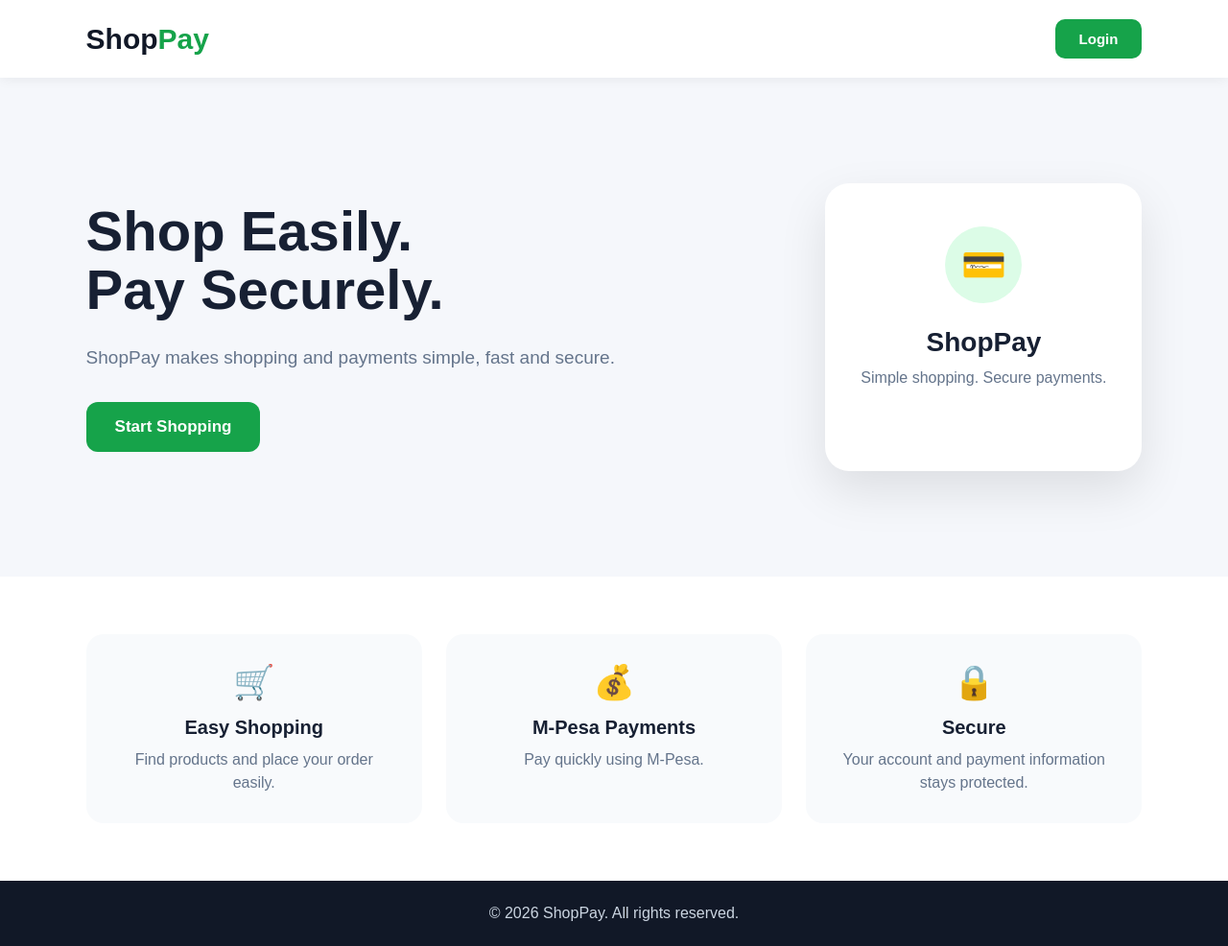
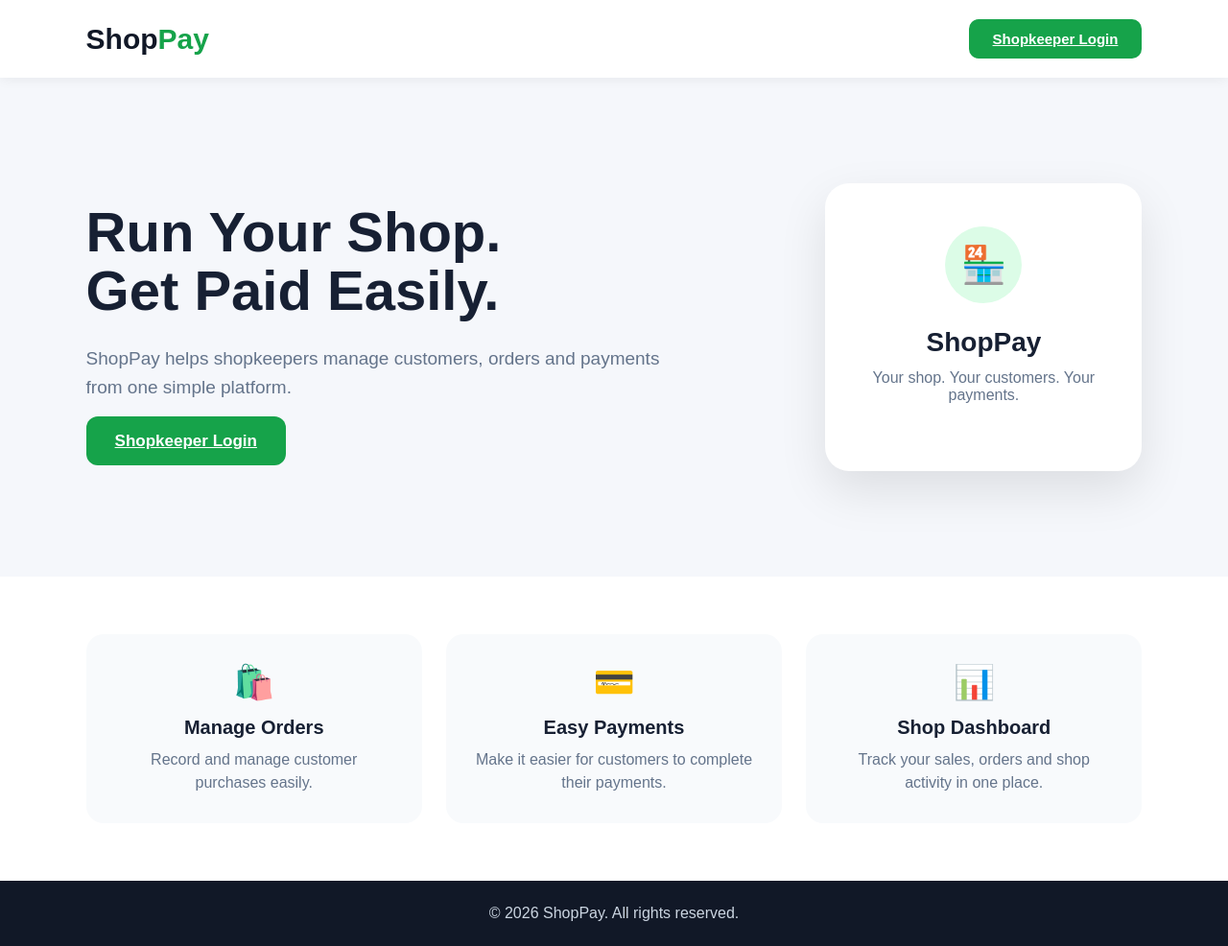
Before and after one commit to kavitadennis89-cloud/shopay, a plain HTML site: page index.html in a window 1280 px wide. Shown: the whole page at 96% size. Drawn offline with Linux system fonts and the light colour scheme.

Commit message:
Update index.html

```diff
--- a/index.html
+++ b/index.html
@@ -4,90 +4,129 @@
     <meta charset="UTF-8">
     <meta name="viewport" content="width=device-width, initial-scale=1.0">
 
-    <title>ShopPay</title>
+    <title>ShopPay - Shopkeeper</title>
 
     <link rel="stylesheet" href="style.css">
 </head>
 
 <body>
 
+    <!-- HEADER -->
     <header class="header">
-        <div class="logo">Shop<span>Pay</span></div>
 
-        <button class="login-btn" onclick="goToLogin()">
-            Login
-        </button>
+        <div class="logo">
+            Shop<span>Pay</span>
+        </div>
+
+        <a href="login.html" class="login-btn">
+            Shopkeeper Login
+        </a>
+
     </header>
 
+
+    <!-- HERO -->
     <main class="hero">
 
         <div class="hero-content">
 
             <h1>
-                Shop Easily.<br>
-                Pay Securely.
+                Run Your Shop.<br>
+                Get Paid Easily.
             </h1>
 
             <p>
-                ShopPay makes shopping and payments
-                simple, fast and secure.
+                ShopPay helps shopkeepers manage customers,
+                orders and payments from one simple platform.
             </p>
 
-            <button class="start-btn" onclick="startShopping()">
-                Start Shopping
-            </button>
+            <a href="login.html" class="start-btn">
+                Shopkeeper Login
+            </a>
 
         </div>
 
+
+        <!-- APP CARD -->
         <div class="hero-card">
 
             <div class="payment-icon">
-                💳
+                🏪
             </div>
 
             <h2>ShopPay</h2>
 
-            <p>Simple shopping. Secure payments.</p>
+            <p>
+                Your shop. Your customers.
+                Your payments.
+            </p>
 
         </div>
 
     </main>
 
+
+    <!-- FEATURES -->
     <section class="features">
 
         <div class="feature">
-            <div>🛒</div>
-            <h3>Easy Shopping</h3>
-            <p>Find products and place your order easily.</p>
+
+            <div>🛍️</div>
+
+            <h3>
+                Manage Orders
+            </h3>
+
+            <p>
+                Record and manage customer
+                purchases easily.
+            </p>
+
         </div>
 
+
         <div class="feature">
-            <div>💰</div>
-            <h3>M-Pesa Payments</h3>
-            <p>Pay quickly using M-Pesa.</p>
+
+            <div>💳</div>
+
+            <h3>
+                Easy Payments
+            </h3>
+
+            <p>
+                Make it easier for customers
+                to complete their payments.
+            </p>
+
         </div>
 
+
         <div class="feature">
-            <div>🔒</div>
-            <h3>Secure</h3>
-            <p>Your account and payment information stays protected.</p>
+
+            <div>📊</div>
+
+            <h3>
+                Shop Dashboard
+            </h3>
+
+            <p>
+                Track your sales, orders and
+                shop activity in one place.
+            </p>
+
         </div>
 
     </section>
 
+
+    <!-- FOOTER -->
     <footer>
-        <p>© 2026 ShopPay. All rights reserved.</p>
+
+        <p>
+            © 2026 ShopPay. All rights reserved.
+        </p>
+
     </footer>
-
-    <script>
-        function goToLogin() {
-            window.location.href = "login.html";
-        }
-
-        function startShopping() {
-            window.location.href = "login.html";
-        }
-    </script>
 
 </body>
 </html>
```
